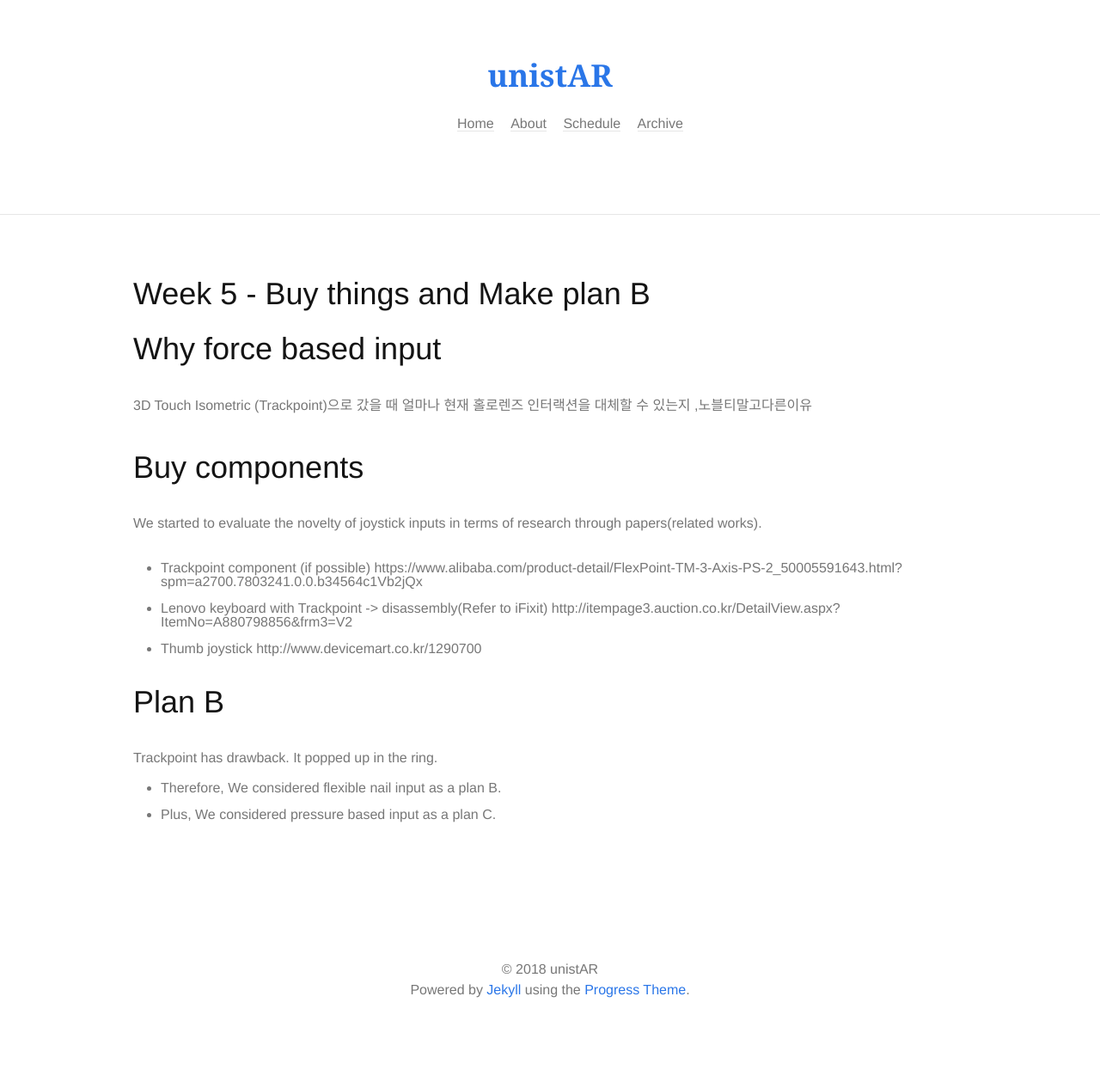
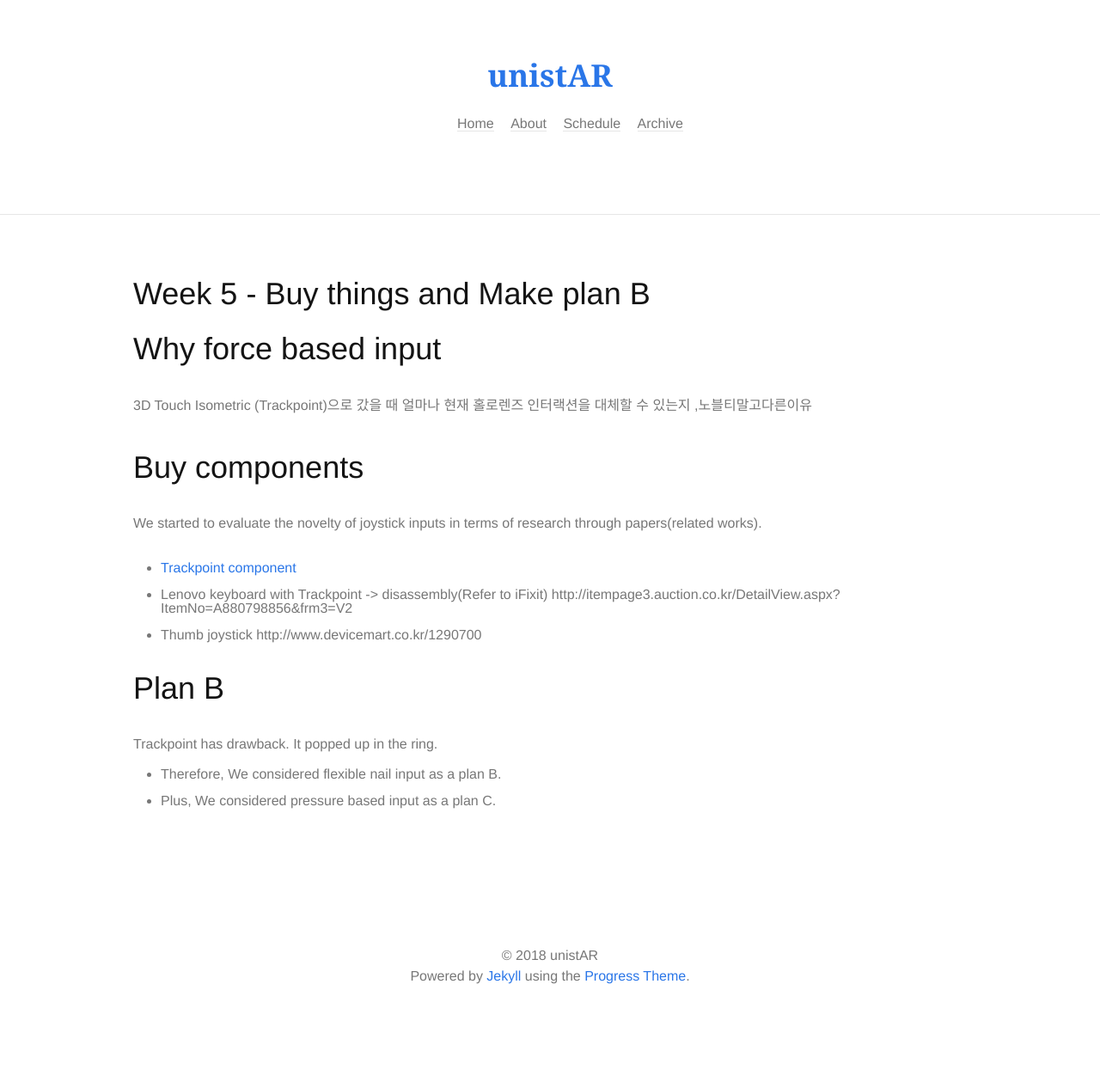
Before and after one commit to unist-AR/unist-AR.github.io, a Jekyll site: the page built from _posts/2018-04-13-Week-5.md, in a window 1280 px wide. Shown: the whole page at 86% size. Built offline with Jekyll 4.4.1, drawn with Linux system fonts in a browser that asks for light colours; some web fonts are replaced.

Commit message:
Update 2018-04-13-Week-5.md

```diff
--- a/_posts/2018-04-13-Week-5.md
+++ b/_posts/2018-04-13-Week-5.md
@@ -11,8 +11,7 @@ Isometric (Trackpoint)으로 갔을 때 얼마나 현재 홀로렌즈 인터랙
 # Buy components
 We started to evaluate the novelty of joystick inputs in terms of research through papers(related works).<br>
 
-1. Trackpoint component (if possible)
-https://www.alibaba.com/product-detail/FlexPoint-TM-3-Axis-PS-2_50005591643.html?spm=a2700.7803241.0.0.b34564c1Vb2jQx
+1. [Trackpoint component](https://www.alibaba.com/product-detail/FlexPoint-TM-3-Axis-PS-2_50005591643.html?spm=a2700.7803241.0.0.b34564c1Vb2jQx)
 2. Lenovo keyboard with Trackpoint -> disassembly(Refer to iFixit)
 http://itempage3.auction.co.kr/DetailView.aspx?ItemNo=A880798856&frm3=V2
 3. Thumb joystick
```
